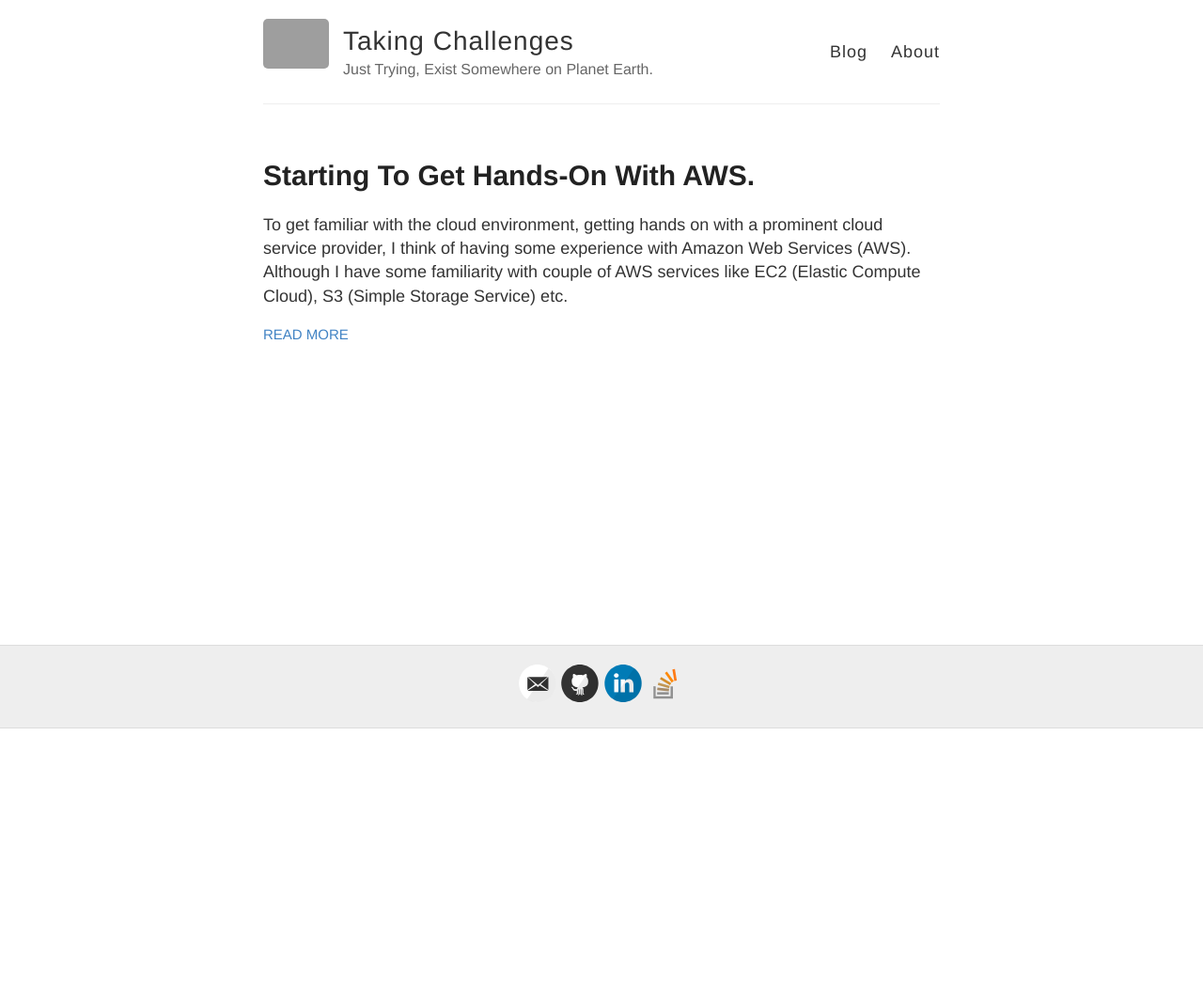
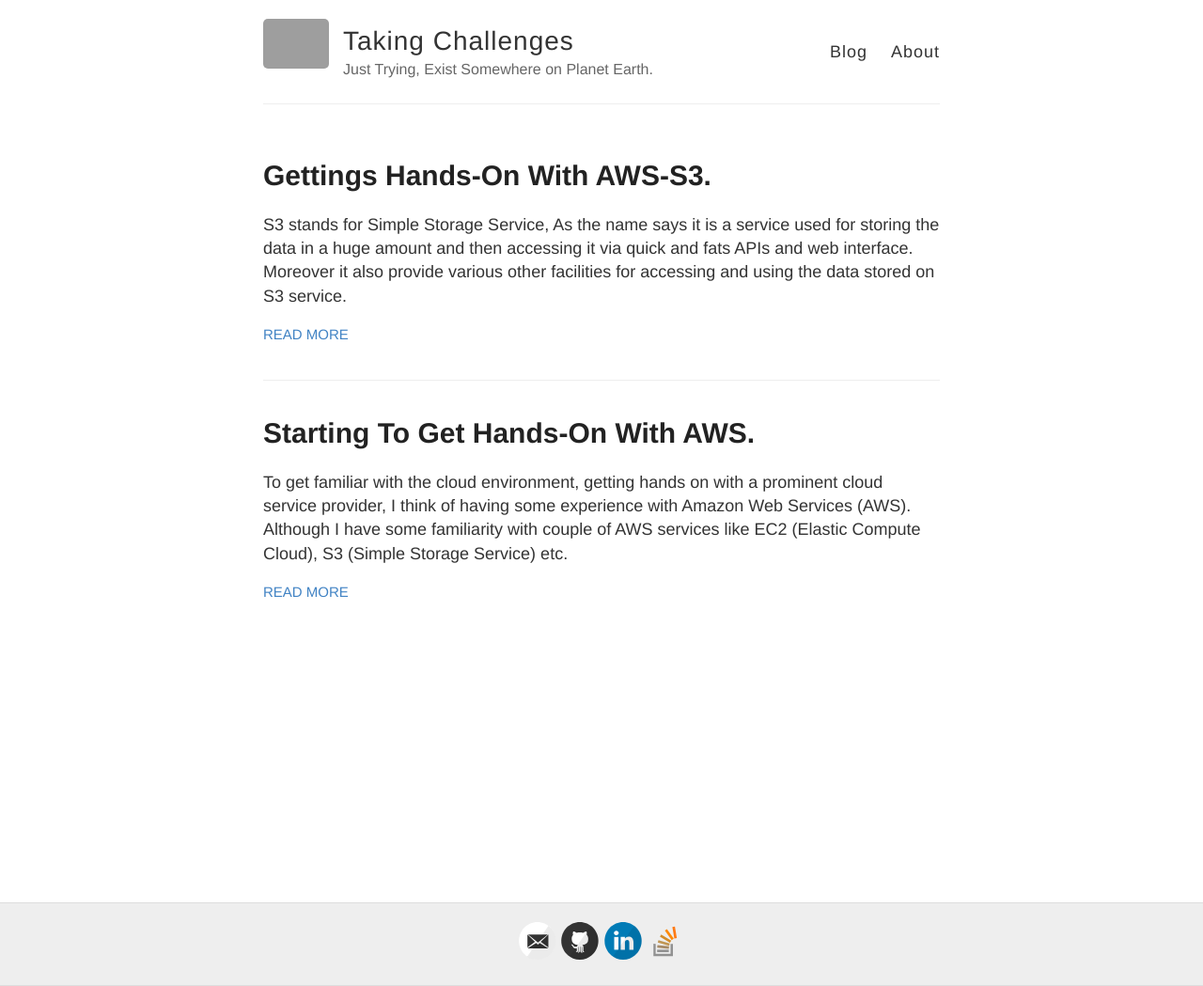
Before and after one commit to takingchallenges/takingchallenges.github.io, a Jekyll site: the page built from index.html, in a window 1280 px wide. Shown: the whole page at 94% size. Built offline with Jekyll 4.4.1, drawn with Linux system fonts in a browser that asks for light colours; before the commit the page ends 900 px from its top, so only the background shows below that; grey boxes are pictures that could not be loaded.

```diff
--- /dev/null
+++ b/_posts/2020-9-05-Getting-Hands-On-With-AWS-S3.md
@@ -0,0 +1,14 @@
+---
+layout: post
+title: Gettings Hands-On With AWS-S3.
+comments: true
+---
+
+S3 stands for Simple Storage Service, As the name says it is a service used for storing the data in a huge amount and then accessing it via quick and fats APIs and web interface. Moreover it also provide various other facilities for accessing and using the data stored on S3 service.
+
+# Starting With S3 (Simple Storage Service)
+
+**S3**, stands for Simple Storage Service.
+
+
+Complete blog, coming soon  :wink:
```
Also changed, not shown: _posts/2020-8-30-Starting-To-Get-Hands-On-With-AWS.md (+1 -1 lines).
